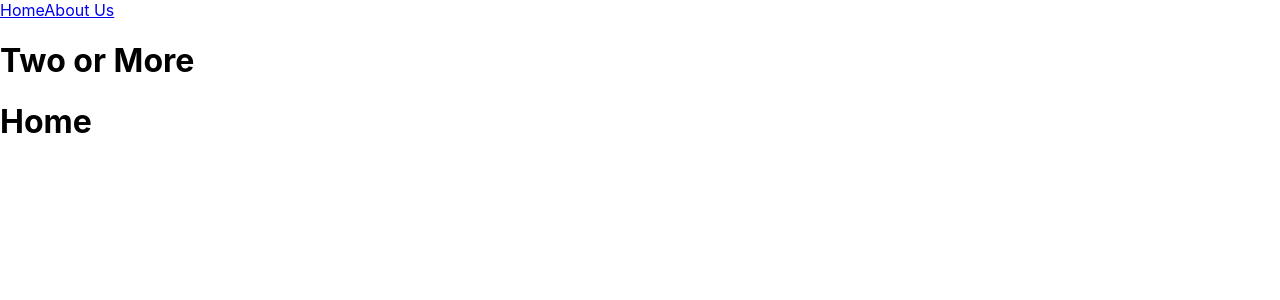
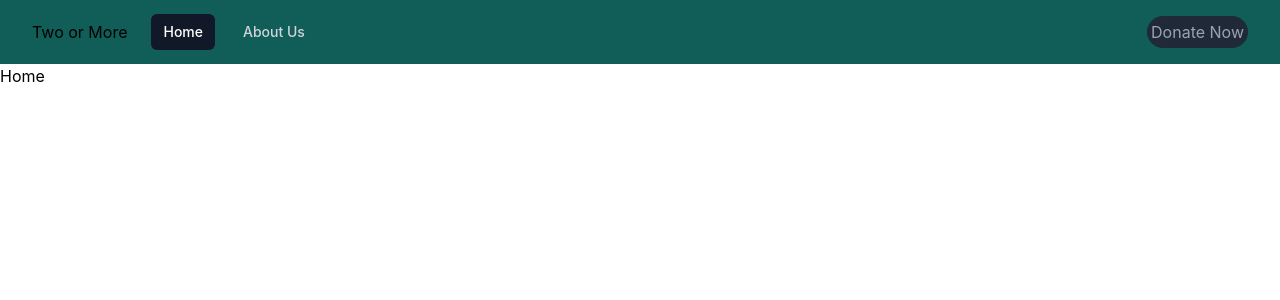
Before and after one commit to madalinefitz/Two-or-More, a React (Create React App) app: page / in a window 1280 px wide. Shown: the top 300 px of the page. Built offline with nearby package versions, Linux system fonts and the light colour scheme.

Commit message:
installed tailwind and dependencies

```diff
--- a/package.json
+++ b/package.json
@@ -3,9 +3,12 @@
   "version": "0.1.0",
   "private": true,
   "dependencies": {
+    "@headlessui/react": "^1.7.15",
+    "@heroicons/react": "^1.0.6",
     "@testing-library/jest-dom": "^5.16.5",
     "@testing-library/react": "^13.4.0",
     "@testing-library/user-event": "^13.5.0",
+    "heroicons": "^2.0.18",
     "react": "^18.2.0",
     "react-dom": "^18.2.0",
     "react-router-dom": "^6.13.0",
@@ -35,5 +38,8 @@
       "last 1 firefox version",
       "last 1 safari version"
     ]
+  },
+  "devDependencies": {
+    "tailwindcss": "^3.3.2"
   }
 }
--- a/src/App.js
+++ b/src/App.js
@@ -1,4 +1,4 @@
-import './App.css';
+import './index.css';
 import {Routes, Route} from 'react-router-dom'
 import Home from './components/Home'
 import AboutUs from './components/AboutUs'
@@ -8,10 +8,9 @@ function App() {
   return (
     <div >
       <NavBar/>
-      <h1>Two or More</h1>
         <Routes>
             <Route exact path="/" element={<Home/>}/>
-            <Route exact path="/AboutUs" element={<AboutUs />}/>
+            <Route exact path="/aboutus" element={<AboutUs />}/>
         </Routes>
     </div>
   );
--- a/src/components/NavBar.js
+++ b/src/components/NavBar.js
@@ -1,15 +1,100 @@
 import {NavLink} from 'react-router-dom'
+import { Fragment } from "react";
+import { Disclosure, Menu, Transition } from "@headlessui/react";
+import { BellIcon, MenuIcon, XIcon } from "@heroicons/react/outline";
+
+const navigation = [
+  { name: "Home", href: "/", current: true },
+  { name: "About Us", href: "/aboutus", current: false },
+];
+
+function classNames(...classes) {
+  return classes.filter(Boolean).join(" ");
+}
 
 function NavBar(){
     return(
-        <div>
-        <NavLink to='/' exact>
-            Home
-        </NavLink>
-        <NavLink to='AboutUs' exact>
-            About Us
-        </NavLink>
-        </div>
+        <Disclosure as="nav" className="bg-teal-800">
+      {({ open }) => (
+        <>
+          <div className="max-w-7xl mx-auto px-2 sm:px-6 lg:px-8">
+            <div className="relative flex items-center justify-between h-16">
+              <div className="flex-1 flex items-center justify-center sm:items-stretch sm:justify-start">
+                <div className="flex-shrink-0 flex items-center">
+                    Two or More
+                  {/* <img
+                    className="block lg:hidden h-8 w-auto"
+                    src="https://tailwindui.com/img/logos/workflow-mark-indigo-500.svg"
+                    alt="Two or More"
+                  /> */}
+                  {/* <img
+                    className="hidden lg:block h-8 w-auto"
+                    src=""
+                    alt="Two or More"
+                  /> */}
+                </div>
+                <div className="hidden sm:block sm:ml-6">
+                  <div className="flex space-x-4">
+                    {navigation.map((item) => (
+                      <a
+                        key={item.name}
+                        href={item.href}
+                        className={classNames(
+                          item.current
+                            ? "bg-gray-900 text-white"
+                            : "text-gray-300 hover:bg-gray-700 hover:text-white",
+                          "px-3 py-2 rounded-md text-sm font-medium"
+                        )}
+                        aria-current={item.current ? "page" : undefined}
+                      >
+                        {item.name}
+                      </a>
+                    ))}
+                  </div>
+                </div>
+              </div>
+              <div className="absolute inset-y-0 right-0 flex items-center pr-2 sm:static sm:inset-auto sm:ml-6 sm:pr-0">
+                <button
+                  type="button"
+                  className="bg-gray-800 p-1 rounded-full text-gray-400 hover:text-white focus:outline-none focus:ring-2 focus:ring-offset-2 focus:ring-offset-gray-800 focus:ring-white"
+                >
+                  Donate Now
+                </button>
+              </div>
+            </div>
+          </div>
+
+          <Disclosure.Panel className="sm:hidden">
+            <div className="px-2 pt-2 pb-3 space-y-1">
+              {navigation.map((item) => (
+                <Disclosure.Button
+                  key={item.name}
+                  as="a"
+                  href={item.href}
+                  className={classNames(
+                    item.current
+                      ? "bg-gray-900 text-white"
+                      : "text-gray-300 hover:bg-gray-700 hover:text-white",
+                    "block px-3 py-2 rounded-md text-base font-medium"
+                  )}
+                  aria-current={item.current ? "page" : undefined}
+                >
+                  {item.name}
+                </Disclosure.Button>
+              ))}
+            </div>
+          </Disclosure.Panel>
+        </>
+      )}
+    </Disclosure>
+        // <div>
+        // <NavLink to='/' exact>
+        //     Home
+        // </NavLink>
+        // <NavLink to='AboutUs' exact>
+        //     About Us
+        // </NavLink>
+        // </div>
     )
 }
 
--- a/src/index.css
+++ b/src/index.css
@@ -11,3 +11,7 @@ code {
   font-family: source-code-pro, Menlo, Monaco, Consolas, 'Courier New',
     monospace;
 }
+
+@tailwind base;
+@tailwind components;
+@tailwind utilities;
--- /dev/null
+++ b/tailwind.config.js
@@ -0,0 +1,8 @@
+/** @type {import('tailwindcss').Config} */
+module.exports = {
+  content: ["./src/*/*.js"],
+  theme: {
+    extend: {},
+  },
+  plugins: [],
+}
```
Also changed, not shown: 2 other files (tests, documents, lock files or other folders).
